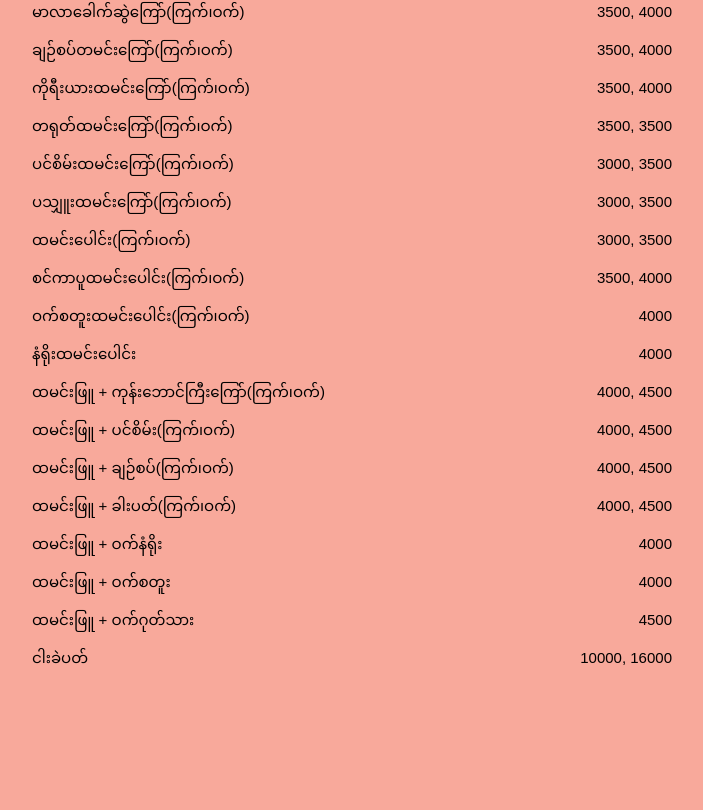
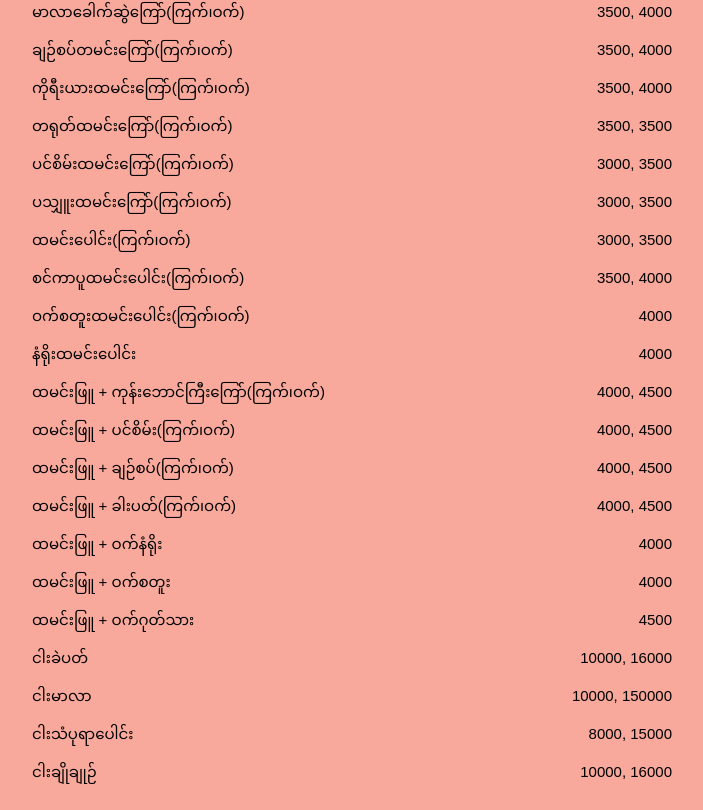
Before and after one commit to Min-Thway-Htut/Cozy-Corner, a plain HTML site: page index.html in a window 1280 px wide. Shown: the part 1184-1994 px from the top of the page, without its empty margins (288-991 px from the left). Before the commit the page ends 1880 px from the top, so only its background shows below. Drawn offline with Linux system fonts and the light colour scheme.

Commit message:
Adding menus

```diff
--- a/index.html
+++ b/index.html
@@ -188,6 +188,23 @@
             <p class = "item-burger" id="herbal-broth">ငါးခဲပတ်</p><p class="price">10000, 16000</p>
         </article>
 
+        <article class="item">
+            <p class = "item-burger" id="herbal-broth">ငါးမာလာ</p><p class="price">10000, 150000</p>
+        </article>
+
+        <article class="item">
+            <p class = "item-burger" id="herbal-broth">ငါးသံပုရာပေါင်း</p><p class="price">8000, 15000</p>
+        </article>
+
+        <article class="item">
+            <p class = "item-burger" id="herbal-broth">ငါးချိုချုဉ်</p><p class="price">10000, 16000</p>
+        </article>
+
+
+
+
+
+
 
 
 
```
